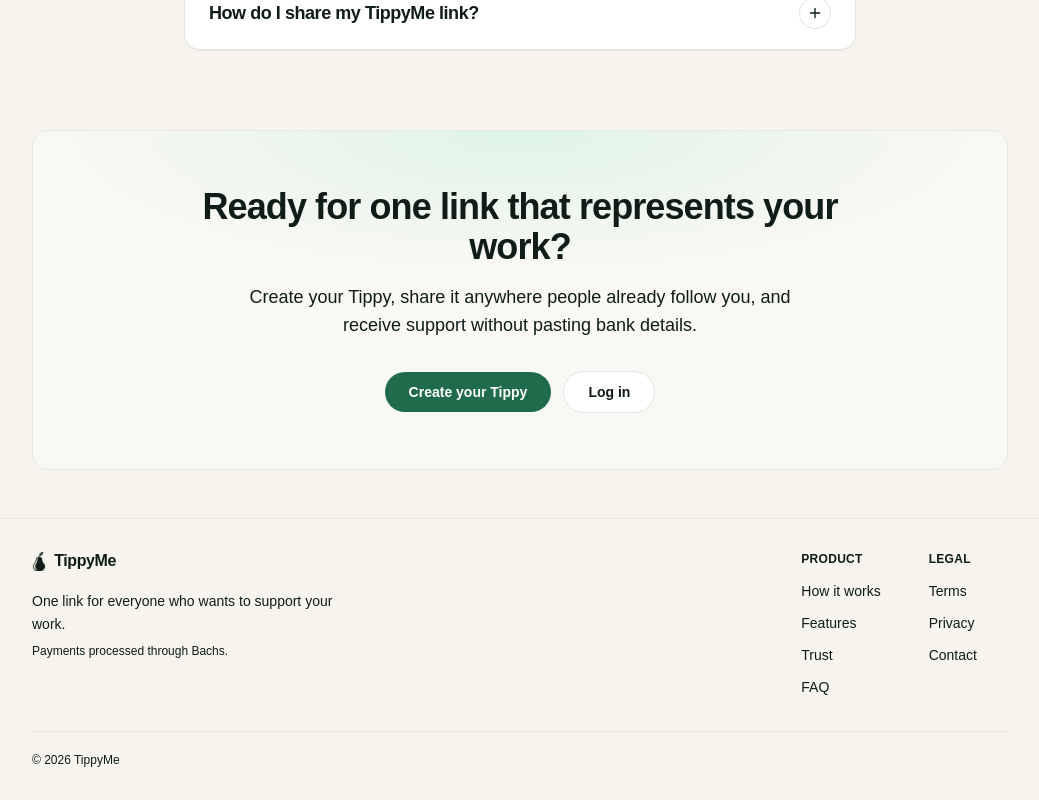
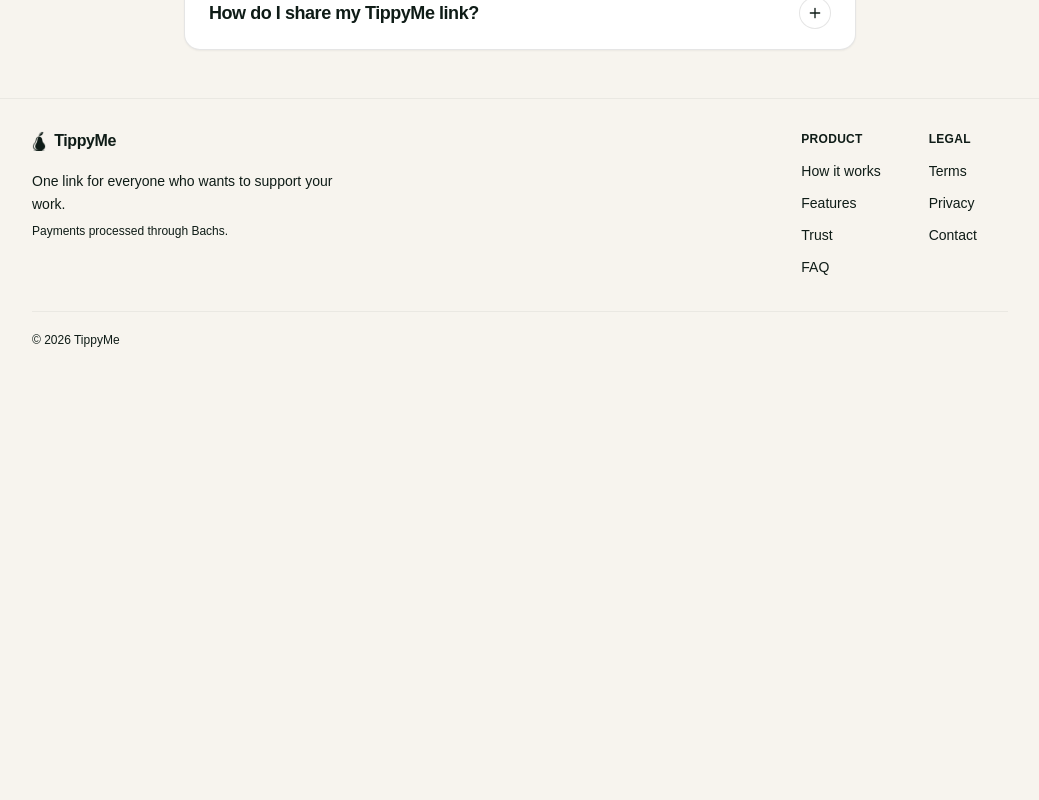
Before and after one commit to iyanuloluwa-Miracle/CHEER, a Nuxt app in the folder apps/web/: page / in a window 1280 px wide. Shown: the part 6334-7134 px from the top of the page, without its empty margins (120-1159 px from the left). After the commit the page ends 6714 px from the top, so only its background shows below. Built offline with nearby package versions, Linux system fonts and the light colour scheme; no server answers; a web font is replaced by a local one.

Commit message:
feat: removed the nottom cta section

```diff
--- a/apps/web/components/landing/FinalCtaSection.vue
+++ /dev/null
@@ -1,46 +0,0 @@
-<template>
-  <section
-    :id="section.id"
-    class="scroll-mt-28 mt-16 sm:mt-20"
-    :aria-labelledby="`${section.id}-heading`"
-  >
-    <UiRevealOnScroll>
-      <div
-        class="rounded-2xl border border-cheer-leaf/20 px-6 py-10 text-center sm:px-10 sm:py-14"
-        style="
-          background:
-            radial-gradient(ellipse 80% 70% at 50% 0%, rgba(200, 240, 221, 0.55), transparent 60%),
-            #faf8f4;
-        "
-      >
-        <h2
-          :id="`${section.id}-heading`"
-          class="mx-auto max-w-2xl text-3xl font-bold tracking-tight text-cheer-ink sm:text-4xl"
-        >
-          {{ section.title }}
-        </h2>
-        <p class="mx-auto mt-4 max-w-xl text-base leading-relaxed text-cheer-ink/70 sm:text-lg">
-          {{ section.description }}
-        </p>
-        <div class="mt-8 flex flex-wrap items-center justify-center gap-3">
-          <UiButtonLink
-            :to="section.primaryCta.to"
-            :label="section.primaryCta.label"
-            variant="primary"
-          />
-          <UiButtonLink
-            :to="section.secondaryCta.to"
-            :label="section.secondaryCta.label"
-            variant="secondary"
-          />
-        </div>
-      </div>
-    </UiRevealOnScroll>
-  </section>
-</template>
-
-<script setup lang="ts">
-import { finalCtaSection } from '~/data/landing';
-
-const section = finalCtaSection;
-</script>
--- a/apps/web/data/landing.ts
+++ b/apps/web/data/landing.ts
@@ -196,15 +196,6 @@ export const trustItems: readonly TrustItem[] = [
   },
 ] as const;
 
-export const finalCtaSection = {
-  id: 'get-started',
-  title: 'Ready for one link that represents your work?',
-  description:
-    'Create your Tippy, share it anywhere people already follow you, and receive support without pasting bank details.',
-  primaryCta: { label: 'Create your Tippy', to: '/signup' } satisfies CtaLink,
-  secondaryCta: { label: 'Log in', to: '/login' } satisfies CtaLink,
-} as const;
-
 export const faqSection = {
   id: 'faq',
   eyebrow: 'FAQ',
--- a/apps/web/pages/index.vue
+++ b/apps/web/pages/index.vue
@@ -8,7 +8,6 @@
     <LandingTrustSection />
     <LandingStackSection />
     <LandingFaqSection />
-    <LandingFinalCtaSection />
   </div>
 </template>
 
```
